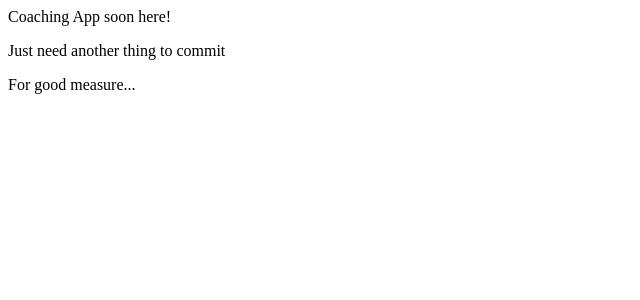
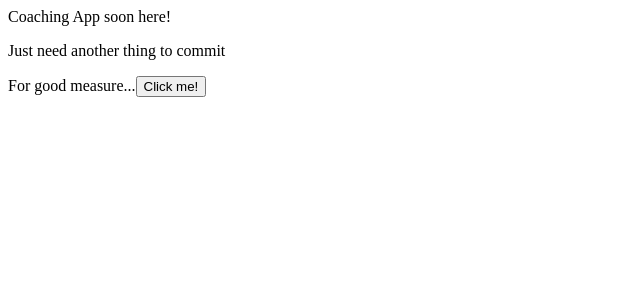
Before and after one commit to CooperHays/CoachingSuite_Assistant, an Angular app in the folder DesktopApp/: page / in a window 1280 px wide. Shown: the top 300 px of the page, without its empty margins (0-640 px from the left). Built offline with nearby package versions, Linux system fonts and the light colour scheme.

Commit message:
Added a button

```diff
--- a/DesktopApp/src/app/app.component.html
+++ b/DesktopApp/src/app/app.component.html
@@ -1,3 +1,5 @@
 <div>Coaching App soon here!</div>
 <p>Just need another thing to commit</p>
 <span>For good measure...</span>
+
+<button>Click me!</button>
```
